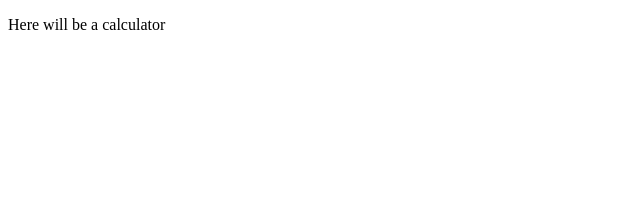
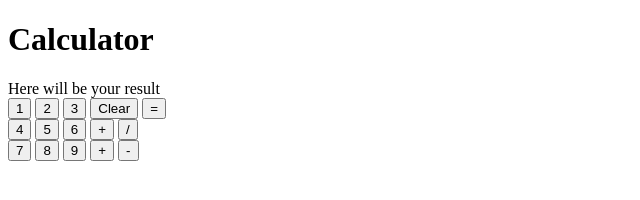
Before and after one commit to Eroth97/Calculator, a plain HTML site: page index.html in a window 1280 px wide. Shown: the whole page, without its empty margins (0-640 px from the left). Drawn offline with Linux system fonts and the light colour scheme.

Commit message:
Create html calculator and operate function

```diff
--- a/index.html
+++ b/index.html
@@ -9,6 +9,34 @@
     <title>Document</title>
 </head>
 <body>
-    <p>Here will be a calculator</p>
+    <div class="title">
+        <h1>Calculator</h1>
+    </div>
+    <div class="body">
+        <div class="bar">Here will be your result</div>
+        <div class="buttons">
+            <div>
+                <button>1</button>
+                <button>2</button>
+                <button>3</button>
+                <button>Clear</button>
+                <button>=</button>
+            </div>
+            <div>
+                <button>4</button>
+                <button>5</button>
+                <button>6</button>
+                <button>+</button>
+                <button>/</button>
+            </div>
+            <div>
+                <button>7</button>
+                <button>8</button>
+                <button>9</button>
+                <button>+</button>
+                <button>-</button>
+            </div>
+        </div>
+    </div>
 </body>
 </html>
--- a/script.js
+++ b/script.js
@@ -13,3 +13,17 @@ function multiply(n1, n2){
 function divide(n1, n2){
     return n2 === 0? 'Syntax Error': n1/n2;
 }
+
+function operate(operator, n1, n2){
+    if (operator === '+'){
+        return sum(n1, n2);
+    } else if(operator === '-'){
+        return subtract(n1, n2);
+    }
+    else if(operator === '*'){
+        return multiply(n1, n2);
+    }
+    else if(operator === '/'){
+        return divide(n1, n2);
+    }
+}
```
